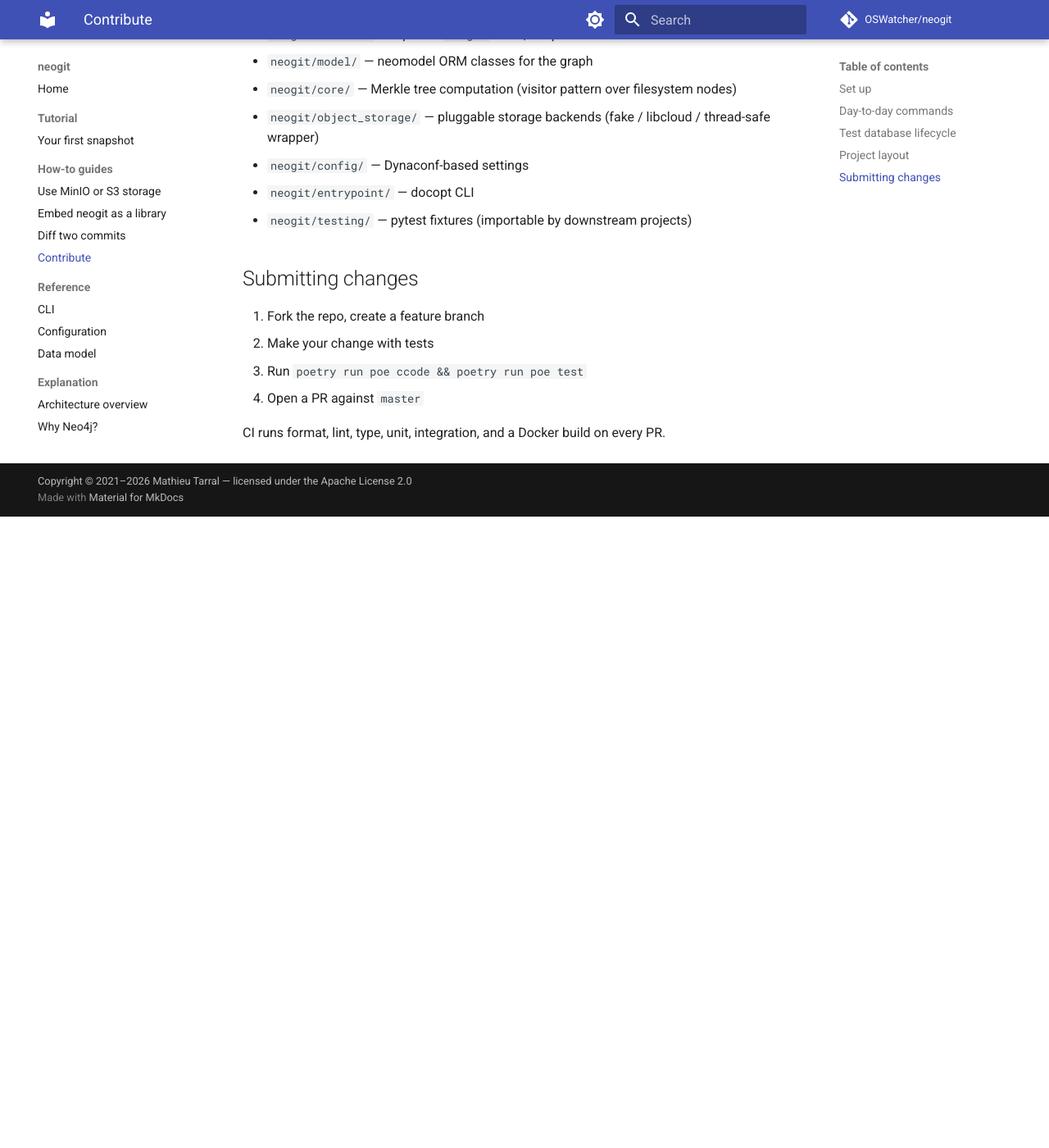
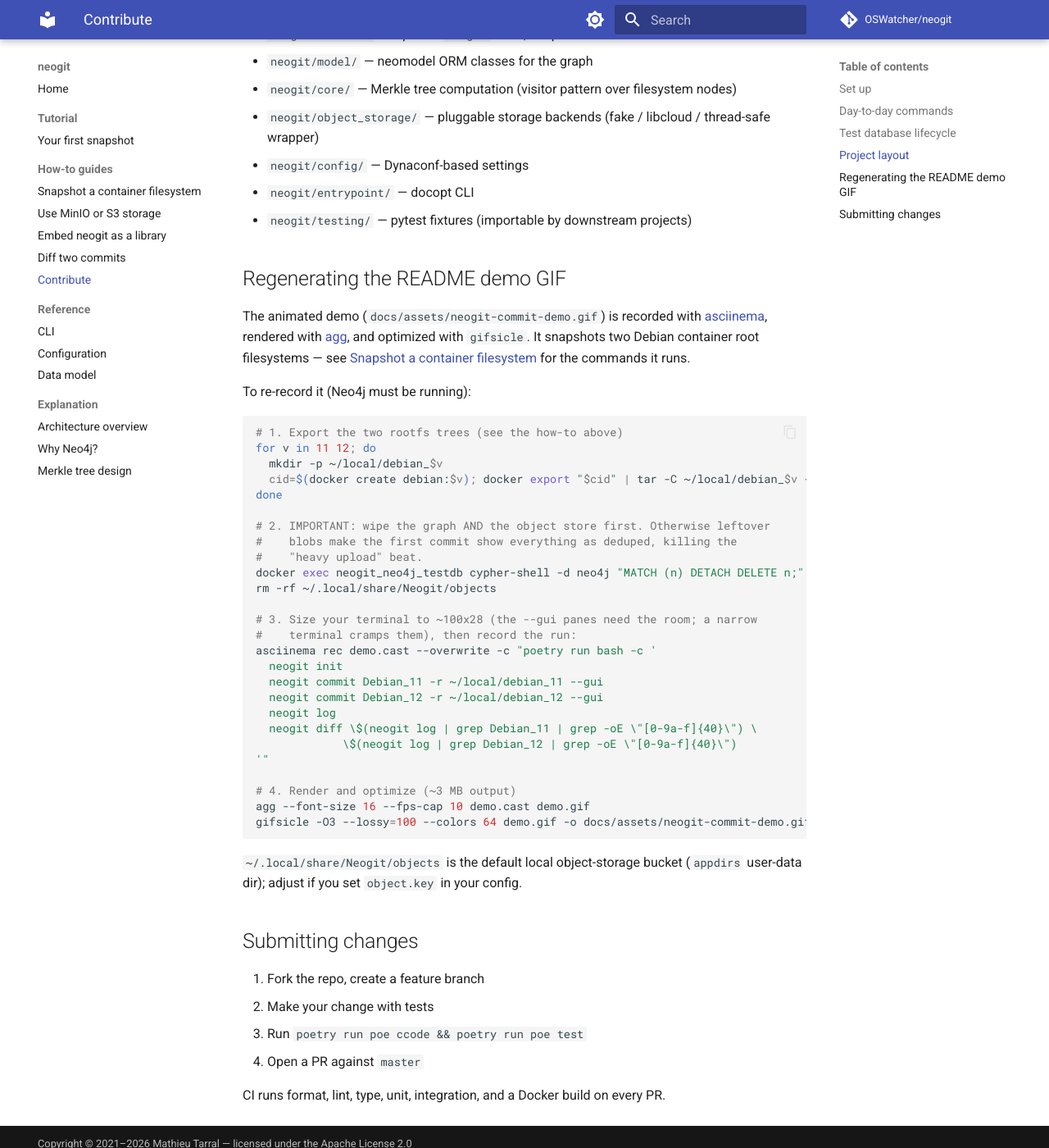
Before and after one commit to OSWatcher/neogit, an MkDocs documentation site: the page built from docs/how-to/contributing.md, in a window 1280 px wide and 1400 px high, scrolled down 1004 px. Shown: the whole window at 82% size. Built offline with MkDocs 1.6.1 and Material for MkDocs 9.7.7, drawn with Linux system fonts in a browser that asks for light colours; comment, search, counter and statistics services are not loaded; before the commit the page ends 1634 px from its top, so only the background shows below that.

Commit message:
docs(readme): add animated commit --gui demo GIF (#57)
* docs(readme): add animated commit --gui demo GIF

Embed a ~3 MB asciinema-recorded GIF near the top of the README showing
neogit snapshotting two real Debian container filesystems (bullseye →
bookworm): live hashing + upload progress in the --gui pane, then a full
file-level diff of the upgrade. The static Neo4j-graph screenshot now
follows as "the resulting Merkle graph".

Co-Authored-By: Claude Opus 4.8 <noreply@anthropic.com>

* docs: document container-filesystem snapshots and demo regeneration

Add a how-to guide ("Snapshot a container filesystem") covering the workflow
the README GIF demonstrates: export a container rootfs with docker export,
commit it with --gui, and diff two distro versions. Add the contributor recipe
for regenerating the demo GIF (asciinema + agg + gifsicle, with the wipe-first
gotcha) to the contributing guide, link the how-to from the README, and wire
the new page into the MkDocs nav.

Co-Authored-By: Claude Opus 4.8 <noreply@anthropic.com>

* docs(readme): give the demo its own section header

Separate the demo GIF from the introduction with a "## Demo" heading, and
drop the redundant "reproduce it yourself" pointer.

Co-Authored-By: Claude Opus 4.8 <noreply@anthropic.com>

* docs(readme): reframe the library use case around Blob sub-trees

Describe neogit-as-library as enriching the captured graph by attaching
content-addressed sub-Merkle-trees to a Blob (symbols, structs, Windows
registry hives), drop the ill-fitting filetype/syscall examples and the
PluginRun mention, and point the OSWatcher link at the frontend site.

Co-Authored-By: Claude Opus 4.8 <noreply@anthropic.com>

---------

Co-authored-by: Claude Opus 4.8 <noreply@anthropic.com>

````diff
--- a/docs/how-to/contributing.md
+++ b/docs/how-to/contributing.md
@@ -50,6 +50,49 @@ pytest -v --persistdb tests/integration/test_commit.py::test_commit_simple
 - `neogit/entrypoint/` — docopt CLI
 - `neogit/testing/` — pytest fixtures (importable by downstream projects)
 
+## Regenerating the README demo GIF
+
+The animated demo (`docs/assets/neogit-commit-demo.gif`) is recorded with
+[asciinema](https://asciinema.org/), rendered with
+[agg](https://github.com/asciinema/agg), and optimized with `gifsicle`. It
+snapshots two Debian container root filesystems — see
+[Snapshot a container filesystem](snapshot-a-container-filesystem.md) for the
+commands it runs.
+
+To re-record it (Neo4j must be running):
+
+```bash
+# 1. Export the two rootfs trees (see the how-to above)
+for v in 11 12; do
+  mkdir -p ~/local/debian_$v
+  cid=$(docker create debian:$v); docker export "$cid" | tar -C ~/local/debian_$v -xf -; docker rm "$cid"
+done
+
+# 2. IMPORTANT: wipe the graph AND the object store first. Otherwise leftover
+#    blobs make the first commit show everything as deduped, killing the
+#    "heavy upload" beat.
+docker exec neogit_neo4j_testdb cypher-shell -d neo4j "MATCH (n) DETACH DELETE n;"
+rm -rf ~/.local/share/Neogit/objects
+
+# 3. Size your terminal to ~100x28 (the --gui panes need the room; a narrow
+#    terminal cramps them), then record the run:
+asciinema rec demo.cast --overwrite -c "poetry run bash -c '
+  neogit init
+  neogit commit Debian_11 -r ~/local/debian_11 --gui
+  neogit commit Debian_12 -r ~/local/debian_12 --gui
+  neogit log
+  neogit diff \$(neogit log | grep Debian_11 | grep -oE \"[0-9a-f]{40}\") \
+             \$(neogit log | grep Debian_12 | grep -oE \"[0-9a-f]{40}\")
+'"
+
+# 4. Render and optimize (~3 MB output)
+agg --font-size 16 --fps-cap 10 demo.cast demo.gif
+gifsicle -O3 --lossy=100 --colors 64 demo.gif -o docs/assets/neogit-commit-demo.gif
+```
+
+`~/.local/share/Neogit/objects` is the default local object-storage bucket
+(`appdirs` user-data dir); adjust if you set `object.key` in your config.
+
 ## Submitting changes
 
 1. Fork the repo, create a feature branch
--- a/mkdocs.yml
+++ b/mkdocs.yml
@@ -64,6 +64,7 @@ nav:
   - Tutorial:
       - Your first snapshot: tutorial/first-snapshot.md
   - How-to guides:
+      - Snapshot a container filesystem: how-to/snapshot-a-container-filesystem.md
       - Use MinIO or S3 storage: how-to/use-minio-storage.md
       - Embed neogit as a library: how-to/use-as-library.md
       - Diff two commits: how-to/diff-commits.md
````
Also changed, not shown: README.md (+9 -1 lines), docs/how-to/snapshot-a-container-filesystem.md (added, +60 -0 lines), 1 other file.
